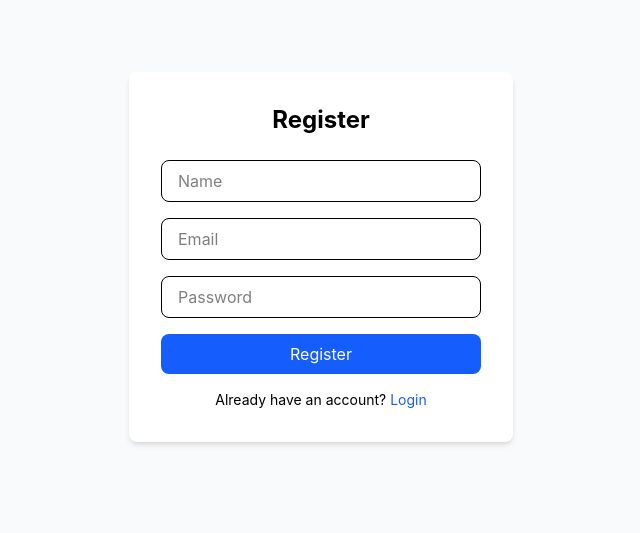
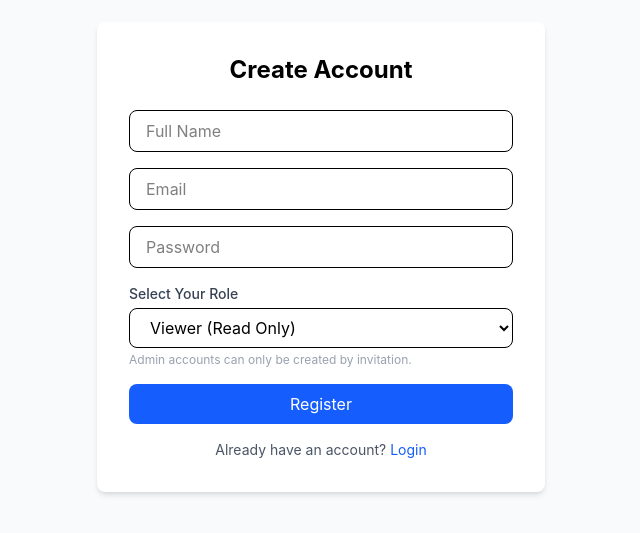
Before and after one commit to MohammadWaseem6/EXPIRY-TRAKER, a React (Vite) app in the folder CLIENT/: page /register in a window 1280 px wide. Shown: the part 143-676 px from the top of the page, without its empty margins (319-959 px from the left). Built offline with nearby package versions, Linux system fonts and the light colour scheme; no server answers.

Commit message:
added role based regestration , admin, manager, storekeeper and viewer

```diff
--- a/CLIENT/src/Pages/Items.jsx
+++ b/CLIENT/src/Pages/Items.jsx
@@ -1,14 +1,23 @@
 import { useState } from "react";
+import { useAuth } from "../Context/AuthContext";   // ✅ ADD THIS
 import { useItems } from "../hooks/useItems";
 import { Search, Edit, Trash2, Plus, X } from "lucide-react";
 
 const Items = () => {
+  // ✅ Move useAuth INSIDE the component
+  const { user } = useAuth();
   const { items, deleteItem, addItem, updateItem } = useItems();
+
   const [searchTerm, setSearchTerm] = useState("");
   const [selectedCategory, setSelectedCategory] = useState("All");
   const [editingItem, setEditingItem] = useState(null);
   const [showEditModal, setShowEditModal] = useState(false);
   const [showAddModal, setShowAddModal] = useState(false);
+
+  // ✅ Permission checks – moved inside component
+  const canEdit = user?.role === "admin" || user?.role === "storekeeper" || user?.role === "manager";
+  const canDelete = canEdit;
+  const canAdd = user?.role !== "viewer"; // all except viewer
 
   // Get unique categories
   const categories = ["All", ...new Set(items.map((item) => item.category))];
@@ -42,7 +51,7 @@ const Items = () => {
     }
   };
 
-  // Add new item (quick version – you can reuse your AddItemModal)
+  // Add new item
   const handleAdd = () => {
     setShowAddModal(true);
   };
@@ -52,12 +61,15 @@ const Items = () => {
       {/* Header */}
       <div className="flex flex-col sm:flex-row justify-between items-start sm:items-center gap-4">
         <h1 className="text-2xl font-bold text-gray-800">Inventory Items</h1>
+        {/* ✅ Only show Add button if user can add */}
+        {canAdd && (
           <button
             onClick={handleAdd}
             className="flex items-center gap-2 px-4 py-2 bg-blue-600 text-white rounded-lg hover:bg-blue-700 transition"
           >
             <Plus className="w-4 h-4" /> Add Item
           </button>
+        )}
       </div>
 
       {/* Search & Filter */}
@@ -100,7 +112,9 @@ const Items = () => {
                 <th className="text-left py-3 px-4 font-medium text-gray-500">Expiry</th>
                 <th className="text-left py-3 px-4 font-medium text-gray-500">Price</th>
                 <th className="text-left py-3 px-4 font-medium text-gray-500">Status</th>
+                {canEdit && (
                   <th className="text-right py-3 px-4 font-medium text-gray-500">Actions</th>
+                )}
               </tr>
             </thead>
             <tbody>
@@ -127,6 +141,7 @@ const Items = () => {
                       <td className="py-3 px-4">
                         <span className={`text-xs px-2 py-1 rounded-full ${statusColor}`}>{statusText}</span>
                       </td>
+                      {canEdit && (
                         <td className="py-3 px-4 text-right">
                           <div className="flex justify-end gap-2">
                             <button
@@ -145,6 +160,7 @@ const Items = () => {
                             </button>
                           </div>
                         </td>
+                      )}
                     </tr>
                   );
                 })
@@ -212,7 +228,7 @@ const Items = () => {
         </div>
       )}
 
-      {/* ADD MODAL – you can reuse the existing AddItemModal here */}
+      {/* ADD MODAL – simplified, but you can import your AddItemModal component here */}
       {showAddModal && (
         <div className="fixed inset-0 bg-black/50 flex items-center justify-center z-50">
           <div className="bg-white rounded-2xl p-6 w-full max-w-md shadow-2xl">
@@ -222,7 +238,6 @@ const Items = () => {
                 <X className="w-5 h-5" />
               </button>
             </div>
-            {/* We already have AddItemModal component – you can import it here instead of rewriting */}
             <p className="text-sm text-gray-500">Use the "Add Item" modal from the dashboard, or rebuild it here.</p>
             <button
               onClick={() => setShowAddModal(false)}
--- a/CLIENT/src/Pages/Register.jsx
+++ b/CLIENT/src/Pages/Register.jsx
@@ -4,21 +4,15 @@ import { useAuth } from "../Context/AuthContext";
 import { apiClient } from "../api/apiClient";
 
 const Register = () => {
-  const auth = useAuth(); // 👈 Get the whole object first
+  const { login } = useAuth();
   const navigate = useNavigate();
 
-  // If auth is undefined, show a loading/error state
-  if (!auth) {
-    return (
-      <div className="p-4 text-red-500">
-        Auth context not available. Please refresh.
-      </div>
-    );
-  }
-
-  const { login } = auth; // 👈 Now destructure safely
-
-  const [form, setForm] = useState({ name: "", email: "", password: "" });
+  const [form, setForm] = useState({
+    name: "",
+    email: "",
+    password: "",
+    role: "viewer", // default
+  });
   const [error, setError] = useState("");
 
   const handleSubmit = async (e) => {
@@ -38,16 +32,20 @@ const Register = () => {
 
   return (
     <div className="min-h-screen flex items-center justify-center bg-gray-50 p-4">
-      <div className="bg-white p-8 rounded-lg shadow-md w-96">
-        <h2 className="text-2xl font-bold text-center mb-6">Register</h2>
+      <div className="bg-white p-8 rounded-lg shadow-md w-full max-w-md">
+        <h2 className="text-2xl font-bold text-center mb-6">Create Account</h2>
+
         {error && (
-          <p className="text-red-500 text-sm text-center mb-4">{error}</p>
+          <div className="bg-red-50 text-red-600 p-3 rounded-lg text-sm mb-4">
+            {error}
+          </div>
         )}
+
         <form onSubmit={handleSubmit} className="space-y-4">
           <input
             type="text"
-            placeholder="Name"
-            className="w-full px-4 py-2 border rounded-lg focus:outline-none focus:ring-2 focus:ring-blue-500"
+            placeholder="Full Name"
+            className="w-full px-4 py-2 border rounded-lg focus:ring-2 focus:ring-blue-500 outline-none"
             value={form.name}
             onChange={(e) => setForm({ ...form, name: e.target.value })}
             required
@@ -55,7 +53,7 @@ const Register = () => {
           <input
             type="email"
             placeholder="Email"
-            className="w-full px-4 py-2 border rounded-lg focus:outline-none focus:ring-2 focus:ring-blue-500"
+            className="w-full px-4 py-2 border rounded-lg focus:ring-2 focus:ring-blue-500 outline-none"
             value={form.email}
             onChange={(e) => setForm({ ...form, email: e.target.value })}
             required
@@ -63,11 +61,32 @@ const Register = () => {
           <input
             type="password"
             placeholder="Password"
-            className="w-full px-4 py-2 border rounded-lg focus:outline-none focus:ring-2 focus:ring-blue-500"
+            className="w-full px-4 py-2 border rounded-lg focus:ring-2 focus:ring-blue-500 outline-none"
             value={form.password}
             onChange={(e) => setForm({ ...form, password: e.target.value })}
             required
           />
+
+          {/* 🆕 Role Dropdown */}
+          <div>
+            <label className="block text-sm font-medium text-gray-700 mb-1">
+              Select Your Role
+            </label>
+            <select
+              value={form.role}
+              onChange={(e) => setForm({ ...form, role: e.target.value })}
+              className="w-full px-4 py-2 border rounded-lg focus:ring-2 focus:ring-blue-500 outline-none"
+            >
+              <option value="viewer">Viewer (Read Only)</option>
+              <option value="storekeeper">Storekeeper</option>
+              <option value="manager">Manager</option>
+              {/* Admin is NOT an option here – it's invite-only */}
+            </select>
+            <p className="text-xs text-gray-400 mt-1">
+              Admin accounts can only be created by invitation.
+            </p>
+          </div>
+
           <button
             type="submit"
             className="w-full bg-blue-600 text-white py-2 rounded-lg hover:bg-blue-700 transition"
@@ -75,7 +94,8 @@ const Register = () => {
             Register
           </button>
         </form>
-        <p className="text-center mt-4 text-sm">
+
+        <p className="text-center mt-4 text-sm text-gray-600">
           Already have an account?{" "}
           <Link to="/login" className="text-blue-600 hover:underline">
             Login
--- /dev/null
+++ b/CLIENT/src/Utils/Permissions.js
@@ -0,0 +1,13 @@
+export const canInviteUsers = (role) => role === "admin";
+export const canManageUsers = (role) => role === "admin";
+export const canManageItems = (role) =>
+  role === "admin" || role === "storekeeper" || role === "manager";
+export const canEditItems = (role) =>
+  role === "admin" || role === "storekeeper" || role === "manager";
+export const canDeleteItems = (role) =>
+  role === "admin" || role === "storekeeper" || role === "manager";
+export const canCreateStockingRequest = (role) =>
+  role === "admin" || role === "manager";
+export const canAcceptStockingRequest = (role) =>
+  role === "admin" || role === "manager" || role === "storekeeper";
+export const canViewReports = (role) => true;
```
Also changed, not shown: 2 other files (tests, documents, lock files or other folders). Lines whose indentation alone changed are shown as unchanged.
